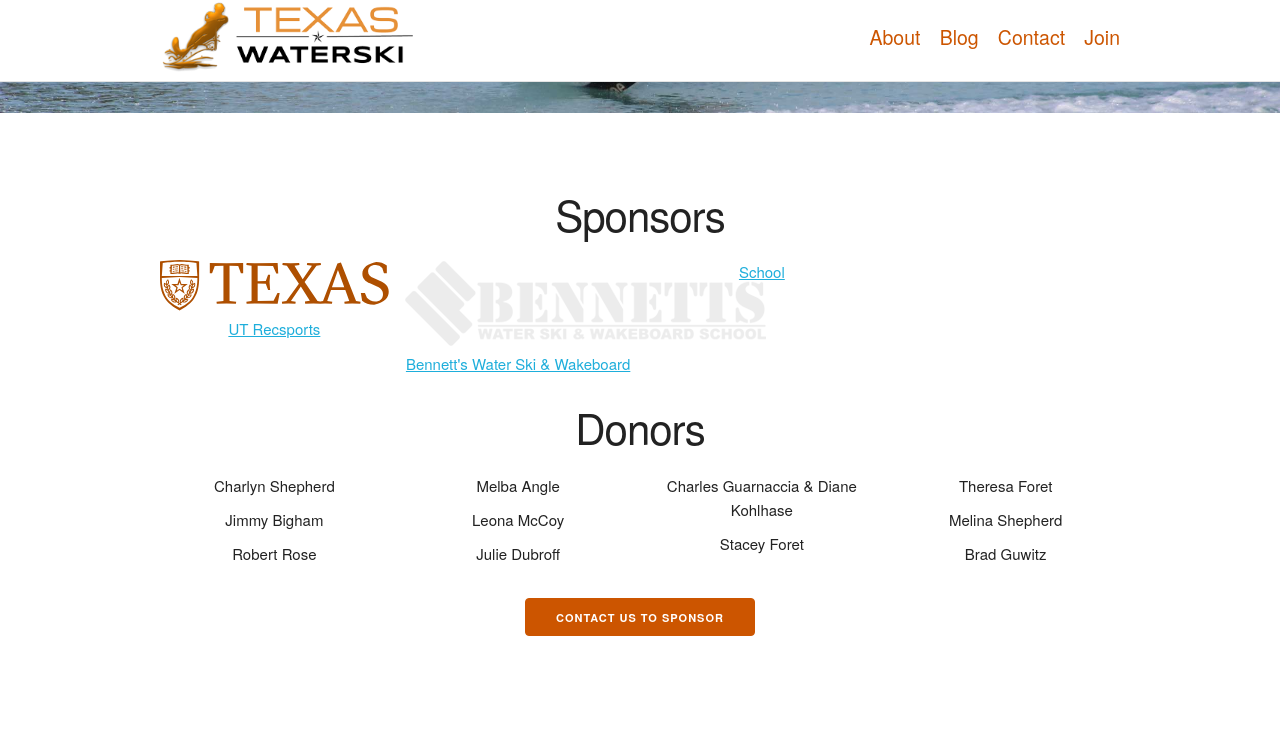
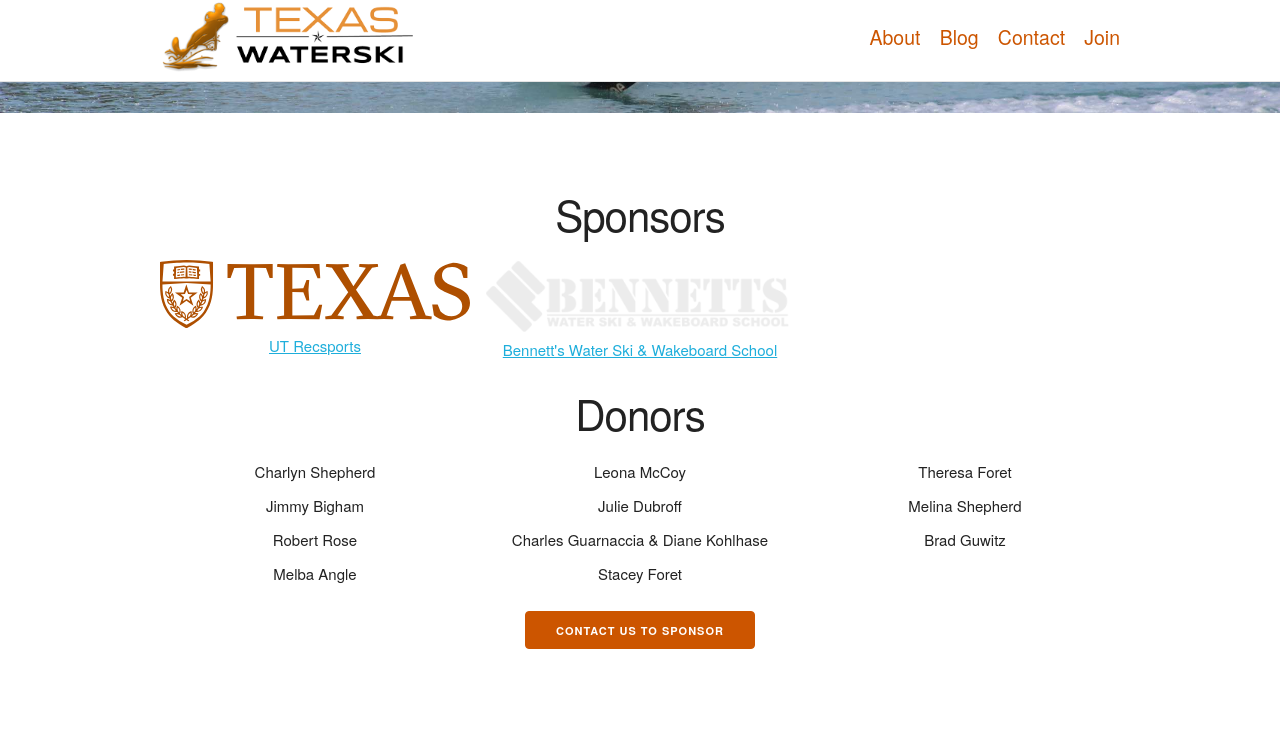
Before and after one commit to simplyluke/utwaterski, a Jekyll site: the page built from index.md, in a window 1280 px wide and 1400 px high, scrolled down 1200 px. Shown: the top 756 px of the window. Built offline with Jekyll 4.4.1, drawn with Linux system fonts in a browser that asks for light colours; grey boxes are pictures that could not be loaded.

Commit message:
fix image

```diff
--- a/_layouts/home.html
+++ b/_layouts/home.html
@@ -33,7 +33,7 @@ layout: default
         </li>
         <li>
           <a href="https://www.skibennetts.com">
-            <img src="/assets/images/bennetts_2017_large_logo.png">
+            <img class="sponsor-image" src="/assets/images/bennetts_2017_large_logo.png">
             Bennett's Water Ski & Wakeboard School
           </a>
       </ul>
--- a/_sass/_home.scss
+++ b/_sass/_home.scss
@@ -10,7 +10,7 @@
     margin-bottom: 75px;
     ul {
       list-style: none;
-      column-count: 4;
+      column-count: 3;
     }
     @media screen and (max-width: 760px) {
       ul {
```
